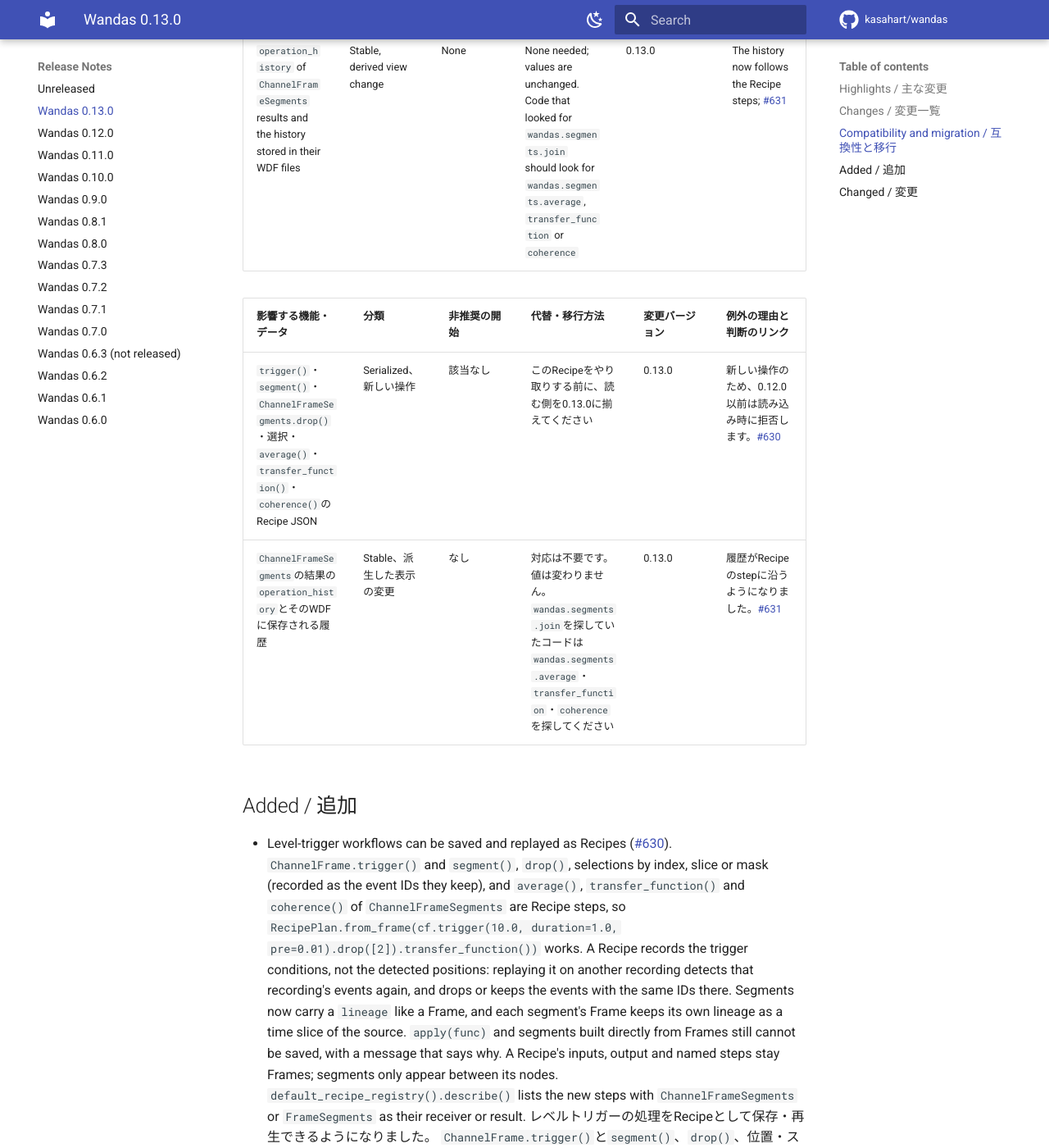
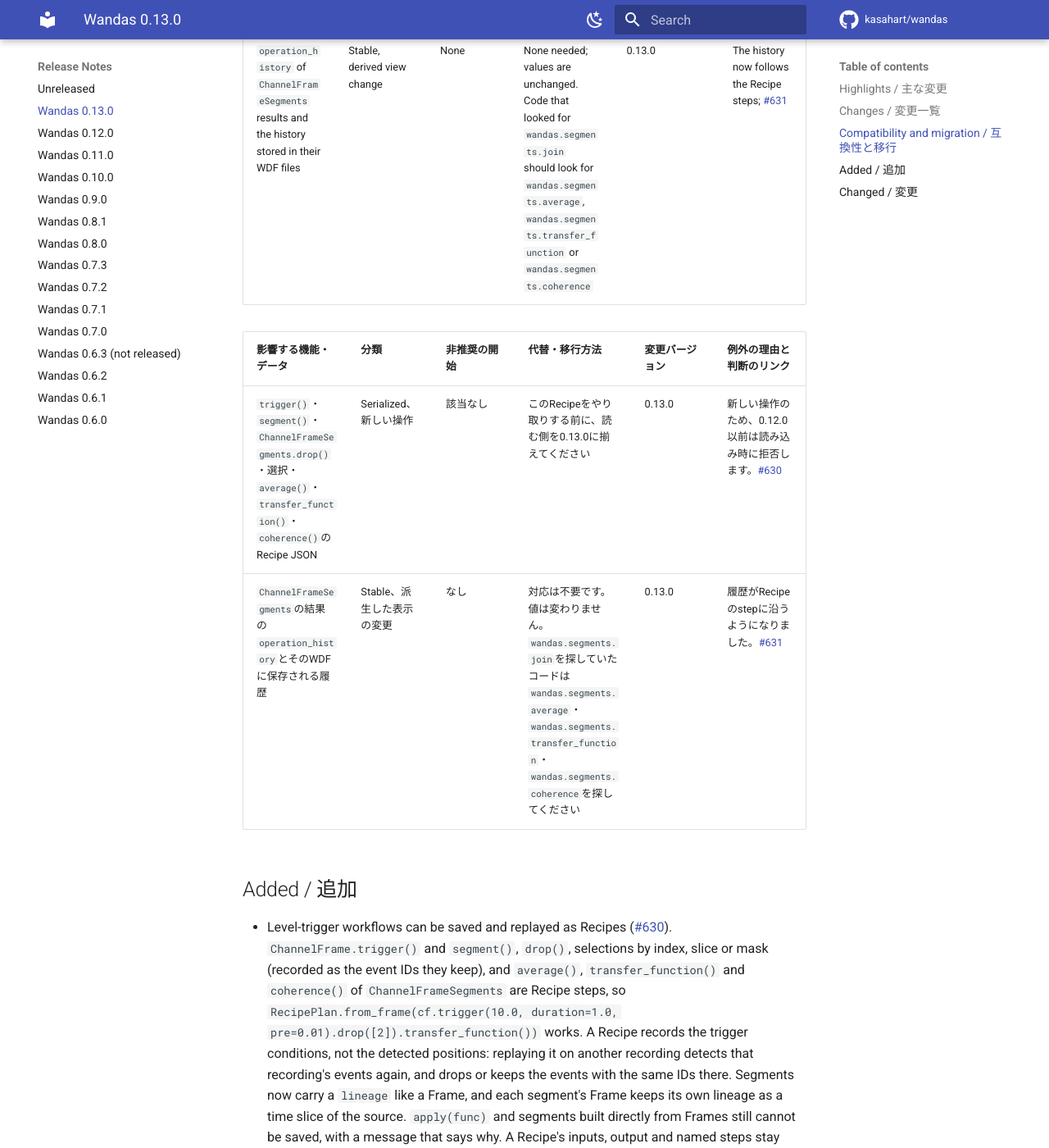
Before and after one commit to kasahart/wandas, an MkDocs documentation site: the page built from docs/src/release-notes/v0.13.0.md, in a window 1280 px wide and 1400 px high, scrolled down 1399 px. Shown: the whole window at 82% size. Built offline with MkDocs 1.6.1 and Material for MkDocs 9.7.7, drawn with Linux system fonts in a browser that asks for light colours; comment, search, counter and statistics services are not loaded; some of the changed text lies outside the part shown.

Commit message:
docs: fully qualify segment operation IDs in v0.13.0 notes
Co-Authored-By: Claude Opus 5.5 <noreply@anthropic.com>
Claude-Session: https://claude.ai/code/session_01VjJX8XHxTdH4rcYCNynPKN

```diff
--- a/docs/src/release-notes/v0.13.0.md
+++ b/docs/src/release-notes/v0.13.0.md
@@ -36,12 +36,12 @@ step with an input per segment.
 | Affected surface or artifact | Classification | Deprecation start | Replacement or migration | Removal/change version | Exception reason and decision link |
 | --- | --- | --- | --- | --- | --- |
 | Recipe JSON of `trigger()`, `segment()`, `ChannelFrameSegments.drop()`, selections and `average()`, `transfer_function()`, `coherence()` | Serialized, new operations | Not applicable | Upgrade readers to 0.13.0 before exchanging such Recipes | 0.13.0 | New operations; 0.12.0 and earlier reject them at load time; [#630](https://github.com/kasahart/wandas/issues/630) |
-| `operation_history` of `ChannelFrameSegments` results and the history stored in their WDF files | Stable, derived view change | None | None needed; values are unchanged. Code that looked for `wandas.segments.join` should look for `wandas.segments.average`, `transfer_function` or `coherence` | 0.13.0 | The history now follows the Recipe steps; [#631](https://github.com/kasahart/wandas/pull/631) |
+| `operation_history` of `ChannelFrameSegments` results and the history stored in their WDF files | Stable, derived view change | None | None needed; values are unchanged. Code that looked for `wandas.segments.join` should look for `wandas.segments.average`, `wandas.segments.transfer_function` or `wandas.segments.coherence` | 0.13.0 | The history now follows the Recipe steps; [#631](https://github.com/kasahart/wandas/pull/631) |
 
 | 影響する機能・データ | 分類 | 非推奨の開始 | 代替・移行方法 | 変更バージョン | 例外の理由と判断のリンク |
 | --- | --- | --- | --- | --- | --- |
 | `trigger()`・`segment()`・`ChannelFrameSegments.drop()`・選択・`average()`・`transfer_function()`・`coherence()`のRecipe JSON | Serialized、新しい操作 | 該当なし | このRecipeをやり取りする前に、読む側を0.13.0に揃えてください | 0.13.0 | 新しい操作のため、0.12.0以前は読み込み時に拒否します。[#630](https://github.com/kasahart/wandas/issues/630) |
-| `ChannelFrameSegments`の結果の`operation_history`とそのWDFに保存される履歴 | Stable、派生した表示の変更 | なし | 対応は不要です。値は変わりません。`wandas.segments.join`を探していたコードは`wandas.segments.average`・`transfer_function`・`coherence`を探してください | 0.13.0 | 履歴がRecipeのstepに沿うようになりました。[#631](https://github.com/kasahart/wandas/pull/631) |
+| `ChannelFrameSegments`の結果の`operation_history`とそのWDFに保存される履歴 | Stable、派生した表示の変更 | なし | 対応は不要です。値は変わりません。`wandas.segments.join`を探していたコードは`wandas.segments.average`・`wandas.segments.transfer_function`・`wandas.segments.coherence`を探してください | 0.13.0 | 履歴がRecipeのstepに沿うようになりました。[#631](https://github.com/kasahart/wandas/pull/631) |
 
 ## Added / 追加
 
@@ -78,8 +78,8 @@ step with an input per segment.
   and an `event_ids` parameter, it lists `wandas.audio.trigger` or
   `wandas.audio.segment`, then `wandas.segments.drop` or `wandas.segments.select`
   for excluded or selected events, then `wandas.segments.average`,
-  `transfer_function` or `coherence`. The computed values do not change.
+  `wandas.segments.transfer_function` or `wandas.segments.coherence`. The computed values do not change.
   `ChannelFrameSegments`の結果の`operation_history`（WDFに保存される履歴も）が変わります。
   セグメントごとの入力と`event_ids`を持つ`wandas.segments.join`/`average`の代わりに、
   `wandas.audio.trigger`または`segment`、除外・選択の`wandas.segments.drop`/`select`、
-  `wandas.segments.average`・`transfer_function`・`coherence`が並びます。計算結果は変わりません。
+  `wandas.segments.average`・`wandas.segments.transfer_function`・`wandas.segments.coherence`が並びます。計算結果は変わりません。
```
